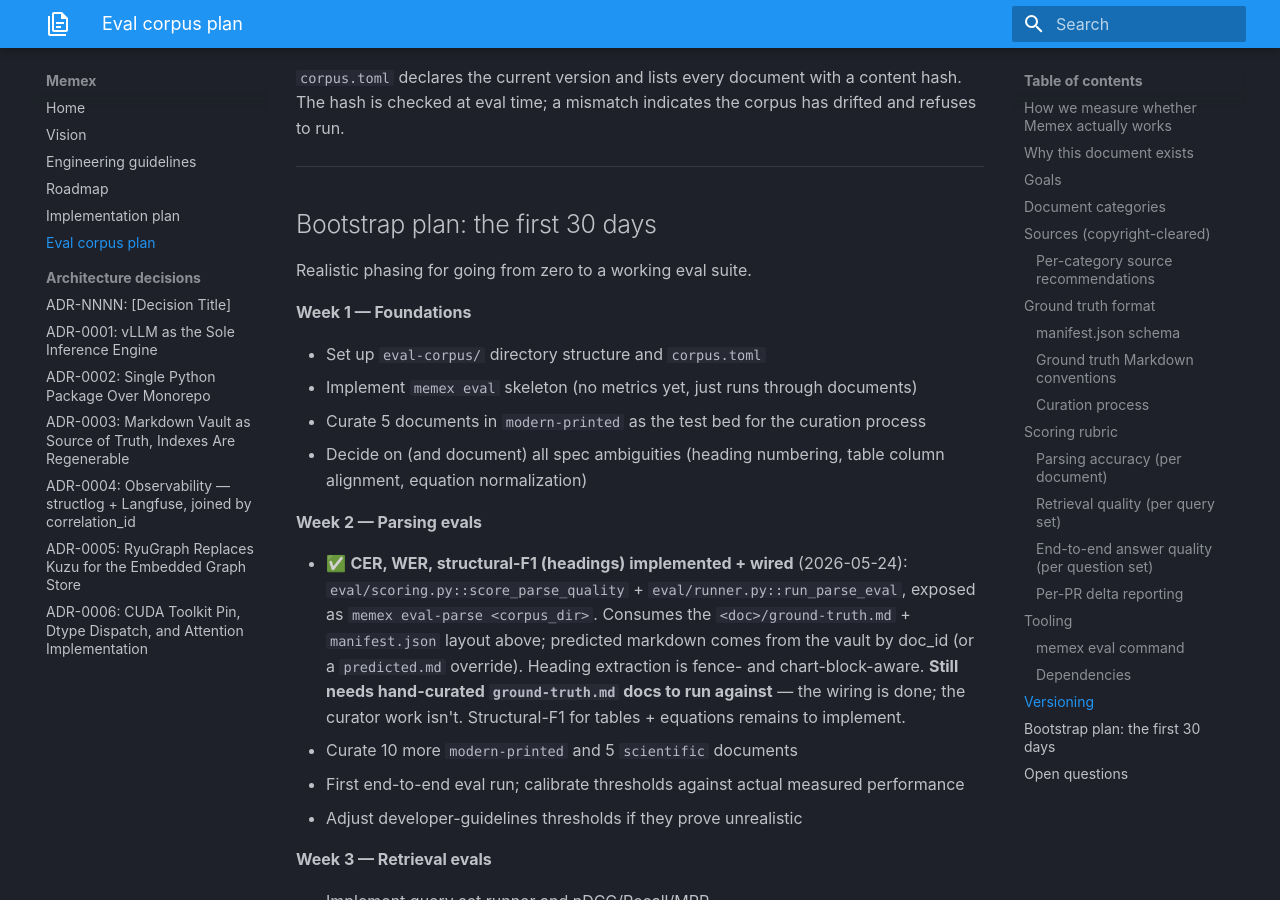
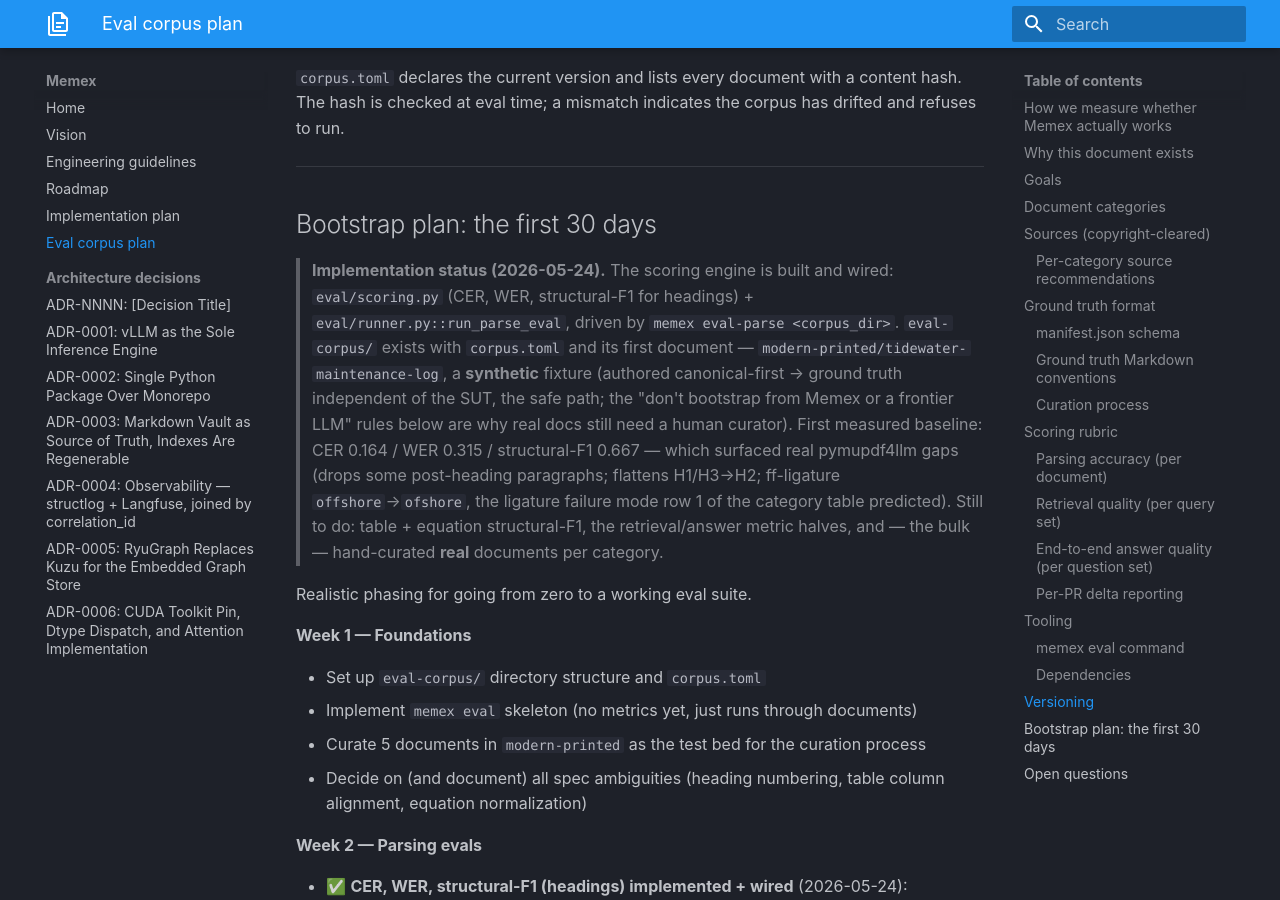
Before and after one commit to Zenetusken/memex, an MkDocs documentation site: the page built from docs/eval-corpus-plan.md, in a window 1280 px wide and 900 px high, scrolled down 9475 px. Built offline with MkDocs 1.6.1 and Material for MkDocs 9.7.7, drawn with Linux system fonts in a browser that asks for light colours.

Commit message:
docs: drift sync — parse-eval status in eval-corpus-plan + README count
eval-corpus-plan: implementation-status callout on the bootstrap section
(scoring wired, first synthetic doc + baseline, what remains). README
test count 378 → 387.

Co-Authored-By: Claude Opus 4.7 <noreply@anthropic.com>

```diff
--- a/docs/eval-corpus-plan.md
+++ b/docs/eval-corpus-plan.md
@@ -299,6 +299,21 @@ The corpus is itself versioned semantically.
 
 ## Bootstrap plan: the first 30 days
 
+> **Implementation status (2026-05-24).** The scoring engine is built and
+> wired: `eval/scoring.py` (CER, WER, structural-F1 for headings) +
+> `eval/runner.py::run_parse_eval`, driven by `memex eval-parse
+> <corpus_dir>`. `eval-corpus/` exists with `corpus.toml` and its first
+> document — `modern-printed/tidewater-maintenance-log`, a **synthetic**
+> fixture (authored canonical-first → ground truth independent of the SUT,
+> the safe path; the "don't bootstrap from Memex or a frontier LLM" rules
+> below are why real docs still need a human curator). First measured
+> baseline: CER 0.164 / WER 0.315 / structural-F1 0.667 — which surfaced
+> real pymupdf4llm gaps (drops some post-heading paragraphs; flattens
+> H1/H3→H2; ff-ligature `offshore`→`ofshore`, the ligature failure mode
+> row 1 of the category table predicted). Still to do: table + equation
+> structural-F1, the retrieval/answer metric halves, and — the bulk —
+> hand-curated **real** documents per category.
+
 Realistic phasing for going from zero to a working eval suite.
 
 **Week 1 — Foundations**
```
Also changed, not shown: README.md (+1 -1 lines).
